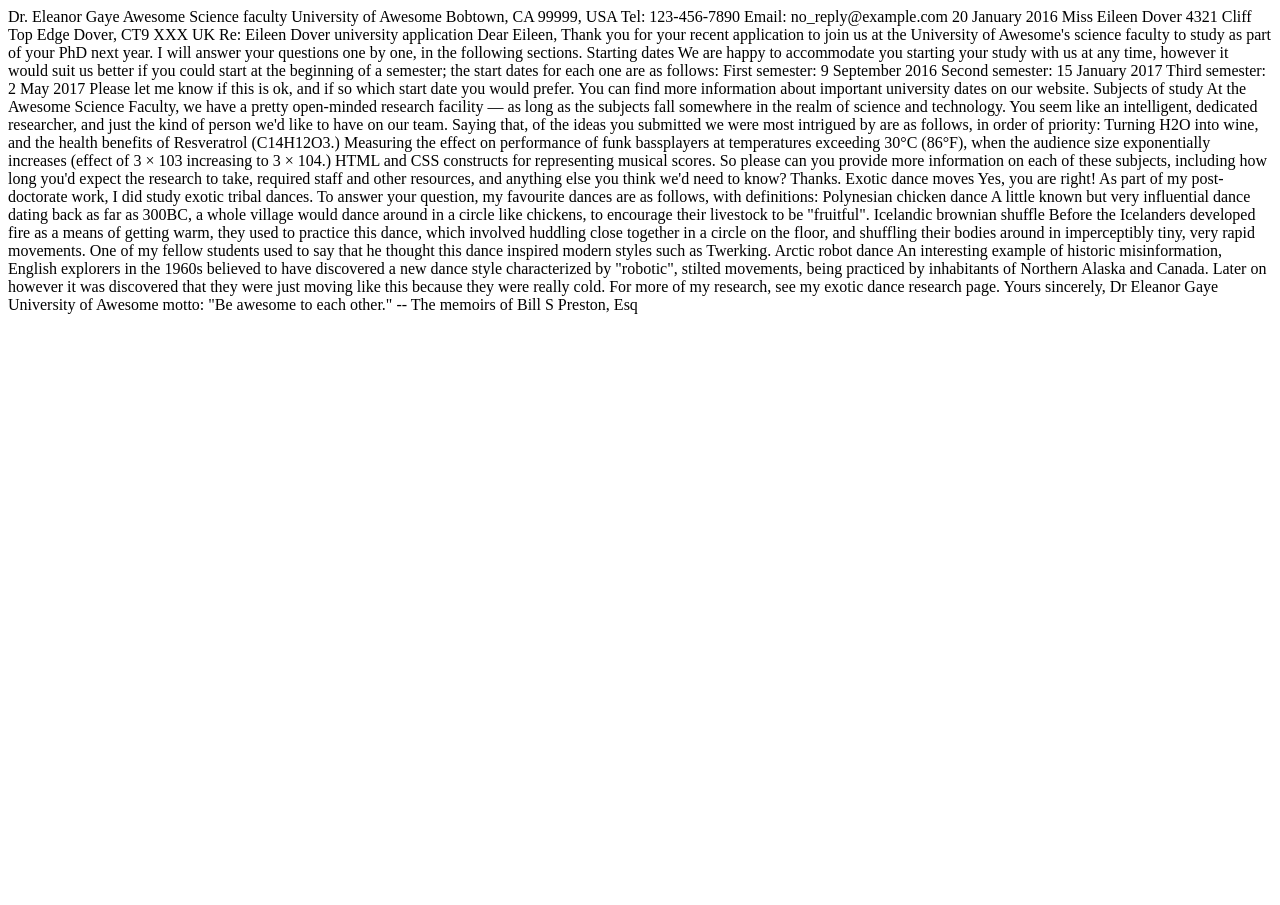
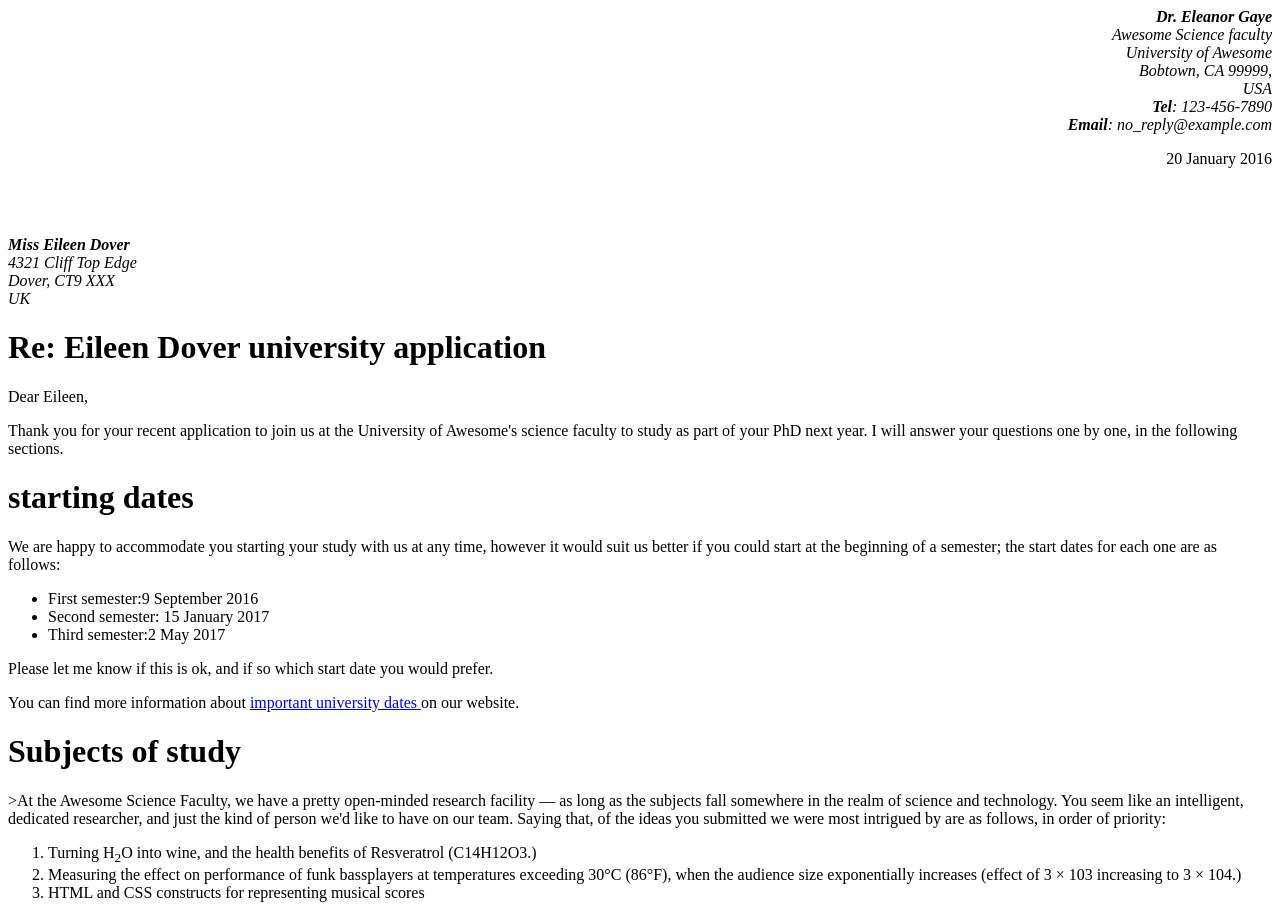
Before and after one commit to victor-karo/wk2, a plain HTML site: page latter.html in a window 1280 px wide. Shown: the top 905 px of the page. Before the commit the page ends 800 px from the top, so only its background shows below. Drawn offline with Linux system fonts and the light colour scheme.

Commit message:
fix modify latter file

```diff
--- a/latter.html
+++ b/latter.html
@@ -4,51 +4,64 @@
     <meta charset="UTF-8">
     <meta name="viewport" content="width=device-width, initial-scale=1.0">
     <title>latter</title>
+    <link rel="shortcut icon" href="favicon.ico" type="image/x-icon">
+    <style>
+          address{text-align: right;}
+          p{font-style: normal;}
+    </style>
 </head>
 <body>
 
-    Dr. Eleanor Gaye
-Awesome Science faculty
-University of Awesome
-Bobtown, CA 99999,
-USA
-Tel: 123-456-7890
-Email: no_reply@example.com
+  <address>
+    <em><strong>Dr. Eleanor Gaye </strong><br>
+    Awesome Science faculty <br>
+    University of Awesome <br>
+    Bobtown, CA 99999, <br>
+    USA <br>
+    <strong>Tel</strong>: 123-456-7890 <br>
+    <strong>Email</strong>: no_reply@example.com <br> </em>
 
-20 January 2016
+    <p>20 January 2016 </p><br>
 
-Miss Eileen Dover
-4321 Cliff Top Edge
-Dover, CT9 XXX
-UK
+</address> <br>
+
+ <p><em><strong>Miss Eileen Dover</strong><br>
+        4321 Cliff Top Edge <br>
+        Dover, CT9 XXX <br>
+        UK <br> </em></p>
 
 
-Re: Eileen Dover university application
 
-Dear Eileen,
+<h1>Re: Eileen Dover university application</h1>
 
-Thank you for your recent application to join us at the University of Awesome's science faculty to study as part of your PhD next year. I will answer your questions one by one, in the following sections.
+<p>Dear Eileen,</p>
 
-Starting dates
-
-We are happy to accommodate you starting your study with us at any time, however it would suit us better if you could start at the beginning of a semester; the start dates for each one are as follows:
-
-First semester: 9 September 2016
-Second semester: 15 January 2017
-Third semester: 2 May 2017
-
-Please let me know if this is ok, and if so which start date you would prefer.
-
-You can find more information about important university dates on our website.
+<p>Thank you for your recent application to join us at the University of Awesome's science faculty to study as part of your PhD next year. I will answer your questions one by one, in the following sections.</p>
 
 
-Subjects of study
+<h1>starting dates</h1>
 
-At the Awesome Science Faculty, we have a pretty open-minded research facility — as long as the subjects fall somewhere in the realm of science and technology. You seem like an intelligent, dedicated researcher, and just the kind of person we'd like to have on our team. Saying that, of the ideas you submitted we were most intrigued by are as follows, in order of priority:
+<p>We are happy to accommodate you starting your study with us at any time, however it would suit us better if you could start at the beginning of a semester; the start dates for each one are as follows:
+</p>
+<ul>
+    <li>First semester:<time datetime="16-09-09">9 September 2016</time></li>
+    <li>Second semester:<time datetime="17-01-15"> 15 January 2017</time></li>
+    <li>Third semester:<time datetime="17-05-02">2 May 2017</time></li>
+</ul>
 
-Turning H2O into wine, and the health benefits of Resveratrol (C14H12O3.)
-Measuring the effect on performance of funk bassplayers at temperatures exceeding 30°C (86°F), when the audience size exponentially increases (effect of 3 × 103 increasing to 3 × 104.)
-HTML and CSS constructs for representing musical scores.
+
+<p>Please let me know if this is ok, and if so which start date you would prefer.</p>
+
+<p>You can find more information about <a href="https://univelcity.com" target="_blank">important university dates </a>on our website.</p>
+
+<h1>Subjects of study</h1>
+
+<p>>At the Awesome Science Faculty, we have a pretty open-minded research facility — as long as the subjects fall somewhere in the realm of science and technology. You seem like an intelligent, dedicated researcher, and just the kind of person we'd like to have on our team. Saying that, of the ideas you submitted we were most intrigued by are as follows, in order of priority:</p>
+<ol type="1">
+    <li>Turning H<sub>2</sub>O into wine, and the health benefits of Resveratrol (C14H12O3.)</li>
+    <li>Measuring the effect on performance of funk bassplayers at temperatures exceeding 30°C (86°F), when the audience size exponentially increases (effect of 3 × 103 increasing to 3 × 104.)</li>
+    <li>HTML and CSS constructs for representing musical scores</li>
+</ol>
 
 So please can you provide more information on each of these subjects, including how long you'd expect the research to take, required staff and other resources, and anything else you think we'd need to know? Thanks.
 
```
